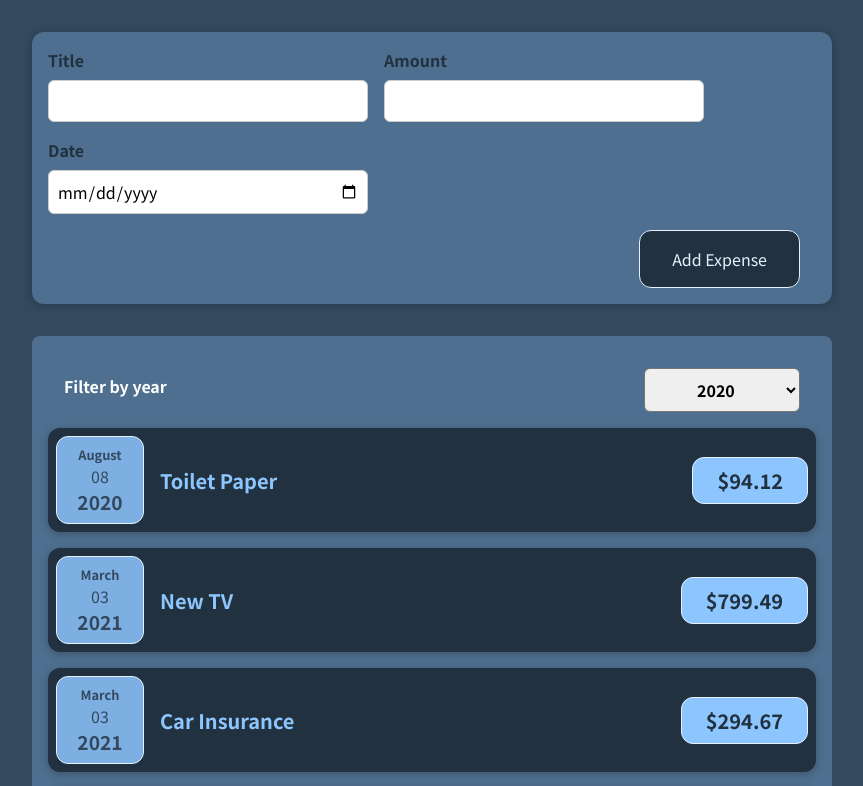
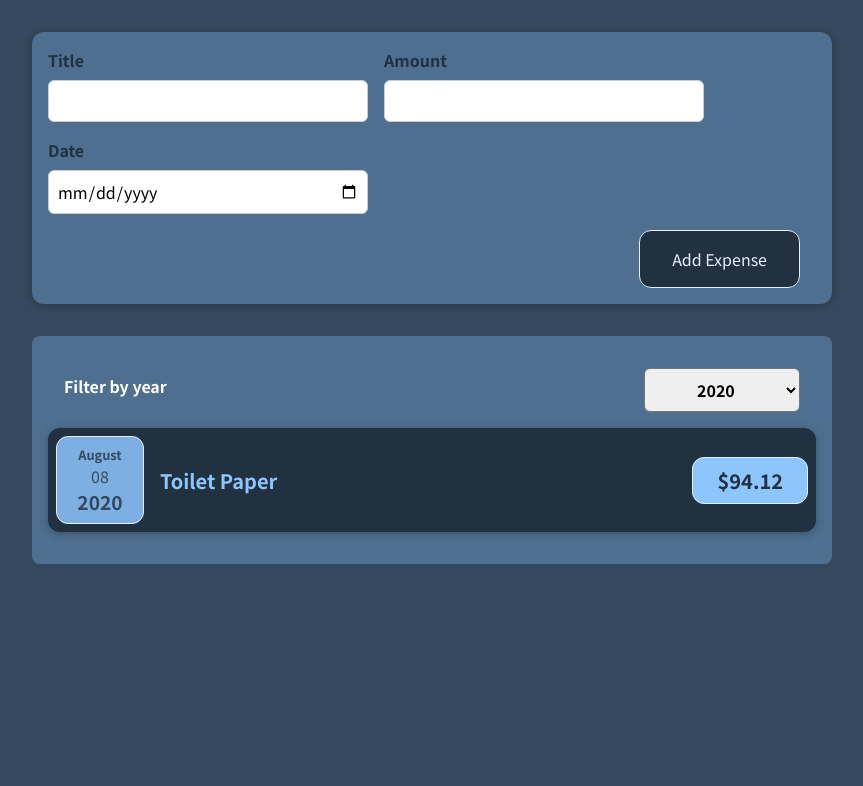
Before and after one commit to shinshilkina/react-the-complete-guide-incl-redux, a React (Create React App) app: page / in a window 1280 px wide. Shown: the top 786 px of the page, without its empty margins (208-1071 px from the left). Built offline with nearby package versions, Linux system fonts and the light colour scheme.

Commit message:
67. Outputting Conditional Content

```diff
--- a/src/components/Expenses/Expense/index.js
+++ b/src/components/Expenses/Expense/index.js
@@ -10,19 +10,29 @@ function Expenses(props) {
     setFilteredYear(selectedYear);
   }
 
-  return <div className="expenses">
-    <ExpensesFilter
-      selected={filteredYear}
-      onChangeFilter={filterChangeHandler}
-    />
-    { props.elements.map(element => (
+  const filteredExpenses = props.elements.filter(element =>
+    element.date.getFullYear().toString() === filteredYear
+  )
+
+  let expensesContent = <p>No expenses found.</p>;
+
+  if (filteredExpenses.length) {
+    expensesContent = filteredExpenses.map(element => (
       <ExpenseItem
         key={element.id}
         title={element.title}
         amount={element.amount}
         date={element.date}
       />
-    )) }
+    ));
+  }
+
+  return <div className="expenses">
+    <ExpensesFilter
+      selected={filteredYear}
+      onChangeFilter={filterChangeHandler}
+    />
+    { expensesContent }
   </div>;
 }
 
```
